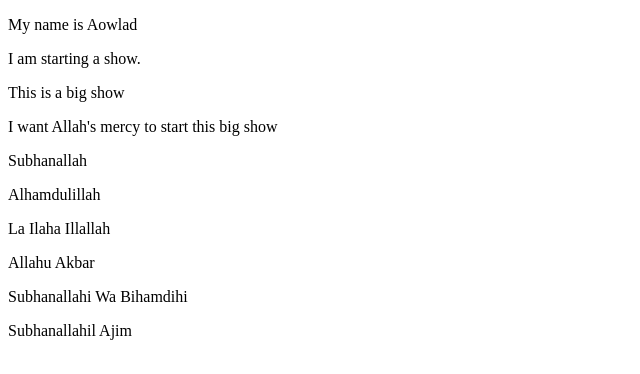
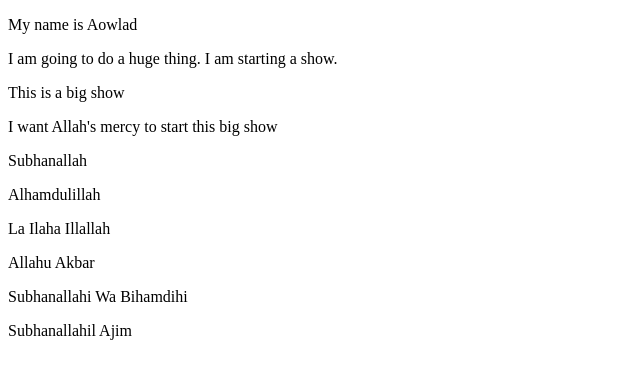
Before and after one commit to aowladmuhammad/MAHBUB, a plain HTML site: page index.html in a window 1280 px wide. Shown: the whole page, without its empty margins (0-640 px from the left). Drawn offline with Linux system fonts and the light colour scheme.

Commit message:
try to conflict AOWLAD

```diff
--- a/index.html
+++ b/index.html
@@ -9,7 +9,7 @@
 <body>
 
   <p>My name is Aowlad</p>
-  <p>I am starting a show.</p>
+  <p>I am going to do a huge thing. I am starting a show.</p>
   <p>This is a big show</p>
   <p>I want Allah's mercy to start this big show</p>
   <p>Subhanallah</p>
```
